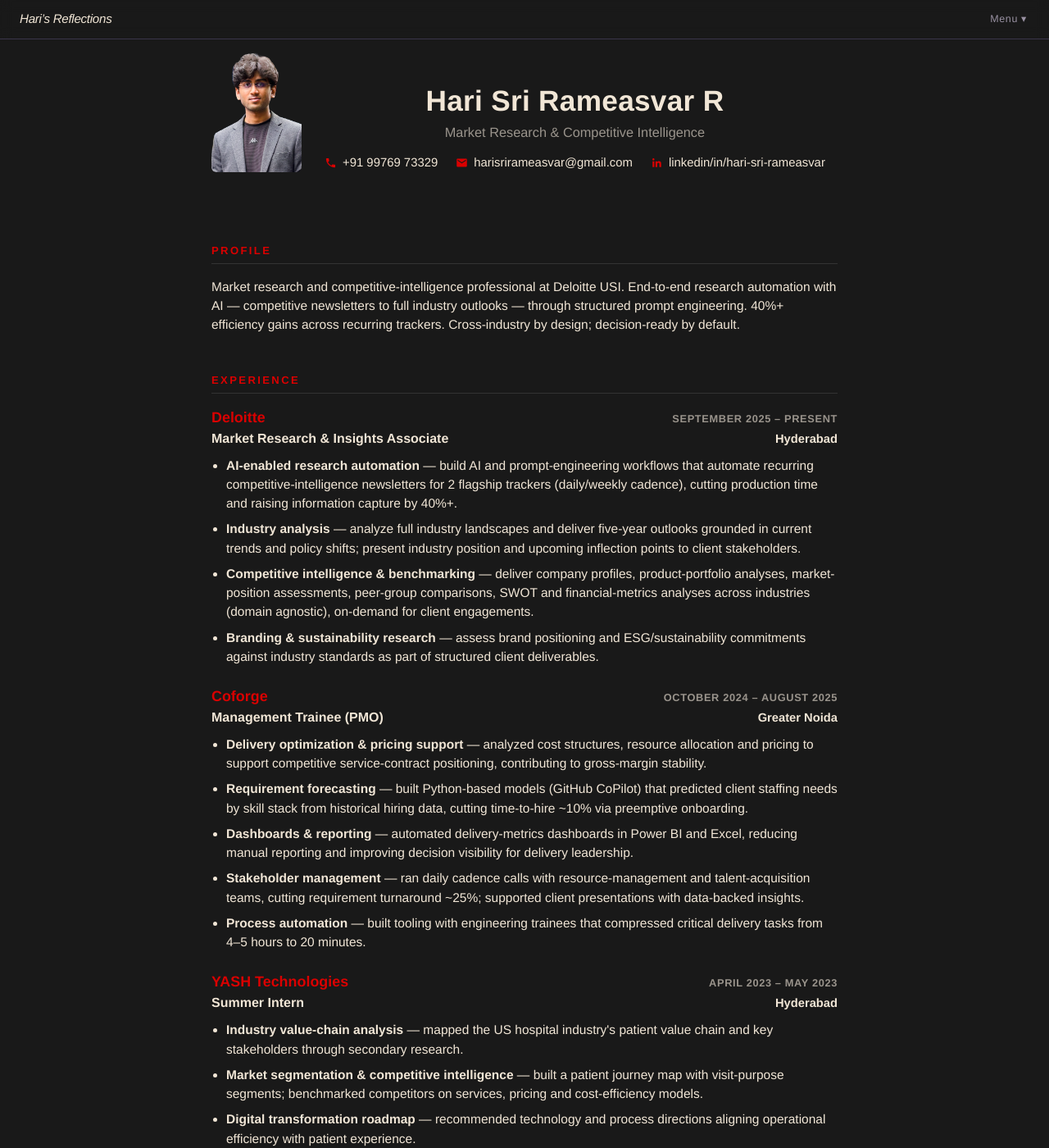
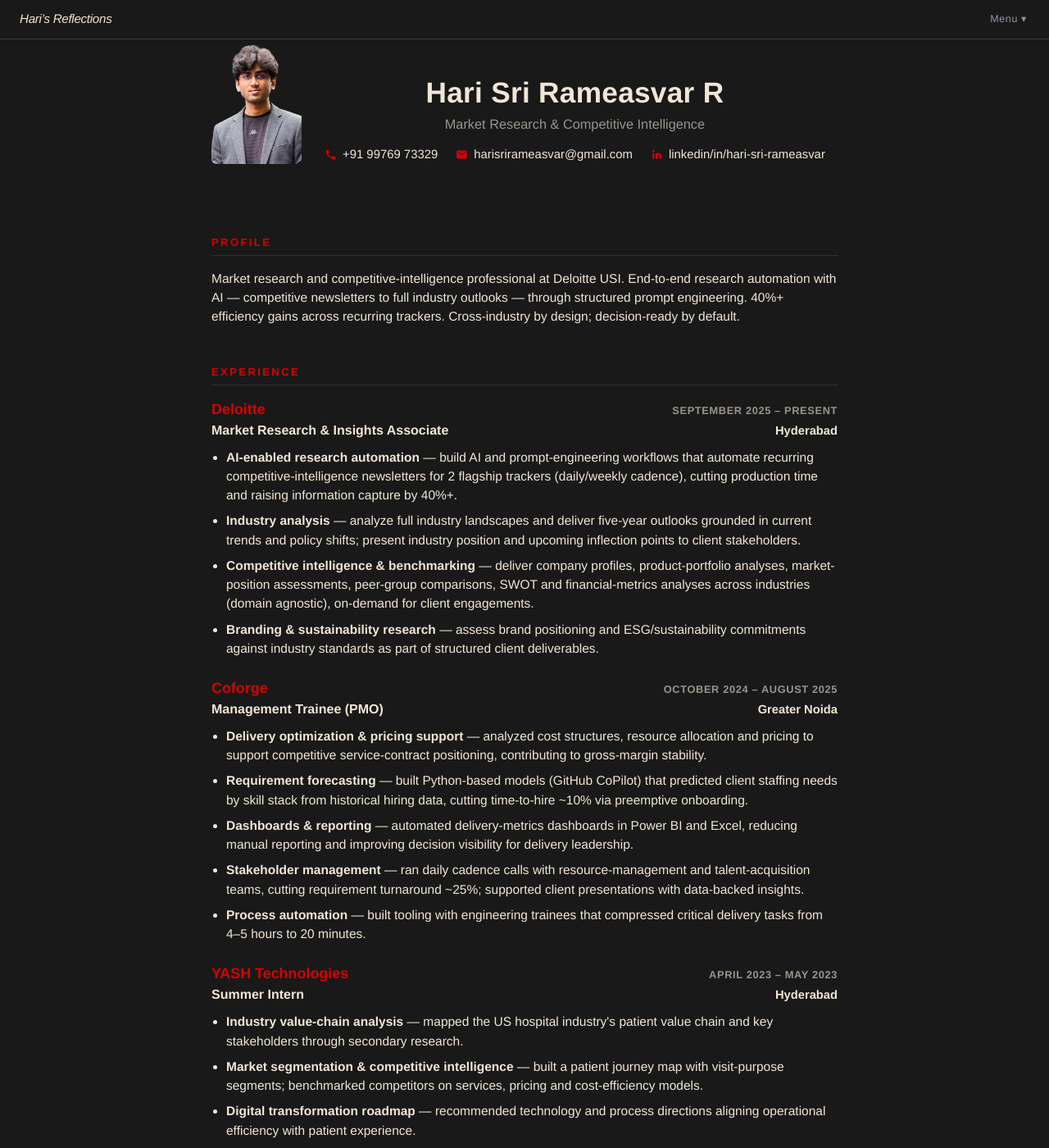
Before and after one commit to h-refs/h-refs.github.io, a Jekyll site: the page resume/index.html, which Jekyll copies as it is, in a window 1280 px wide and 1400 px high. Shown: the whole window at 82% size. Built offline with Jekyll 4.4.1, drawn with Linux system fonts in a browser that asks for light colours.

Commit message:
Resume: header 10px closer to shelf

```diff
--- a/resume/index.html
+++ b/resume/index.html
@@ -18,7 +18,7 @@
   body{
     background:var(--dark); color:var(--cream);
     font:15.5px/1.5 "Helvetica Neue", Helvetica, Arial, sans-serif;
-    max-width:820px; margin:0 auto; padding:64px 28px 80px;
+    max-width:820px; margin:0 auto; padding:54px 28px 80px;
   }
   a{color:var(--cream); text-decoration:none;}
   main a{border-bottom:1px solid var(--red);}
```
